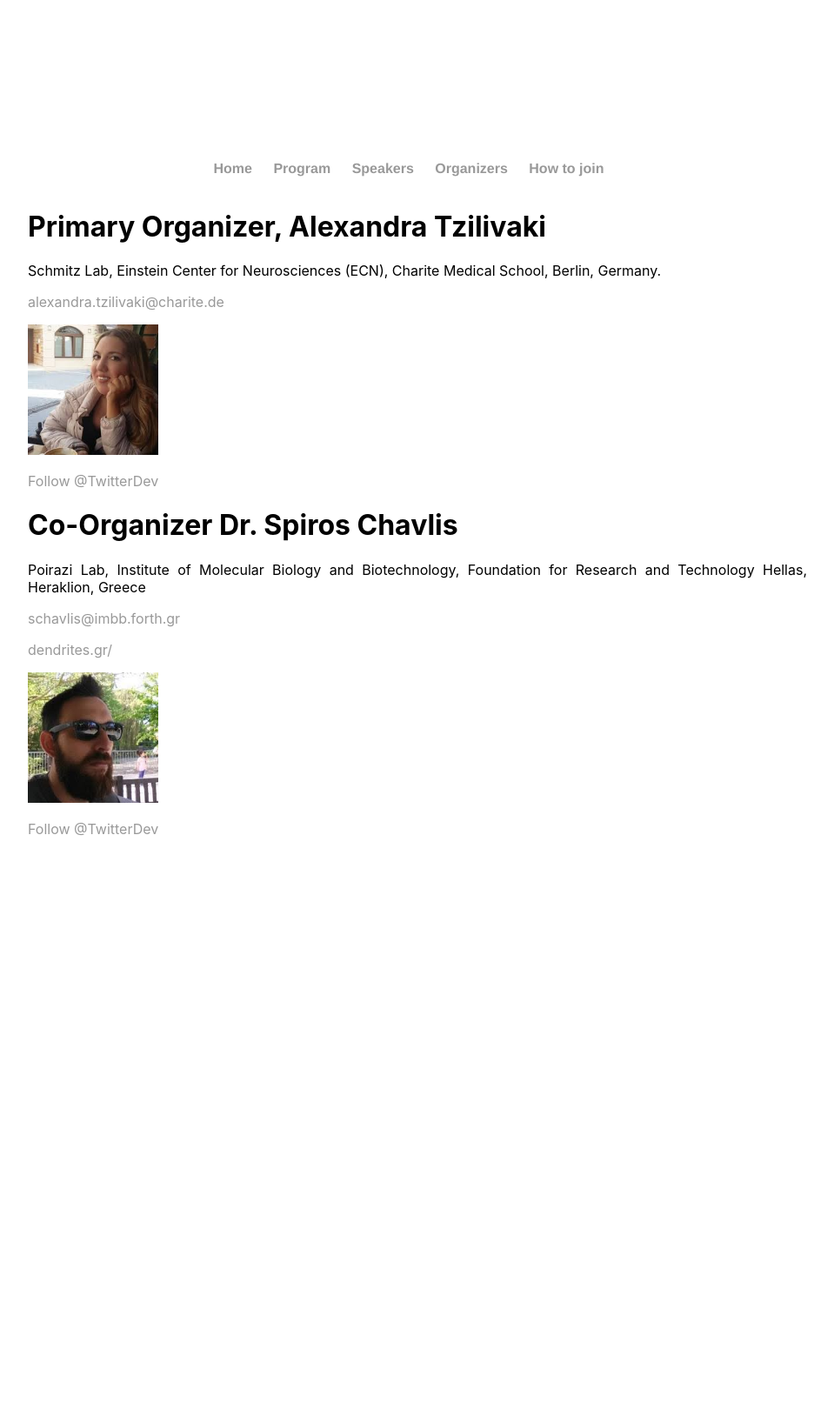
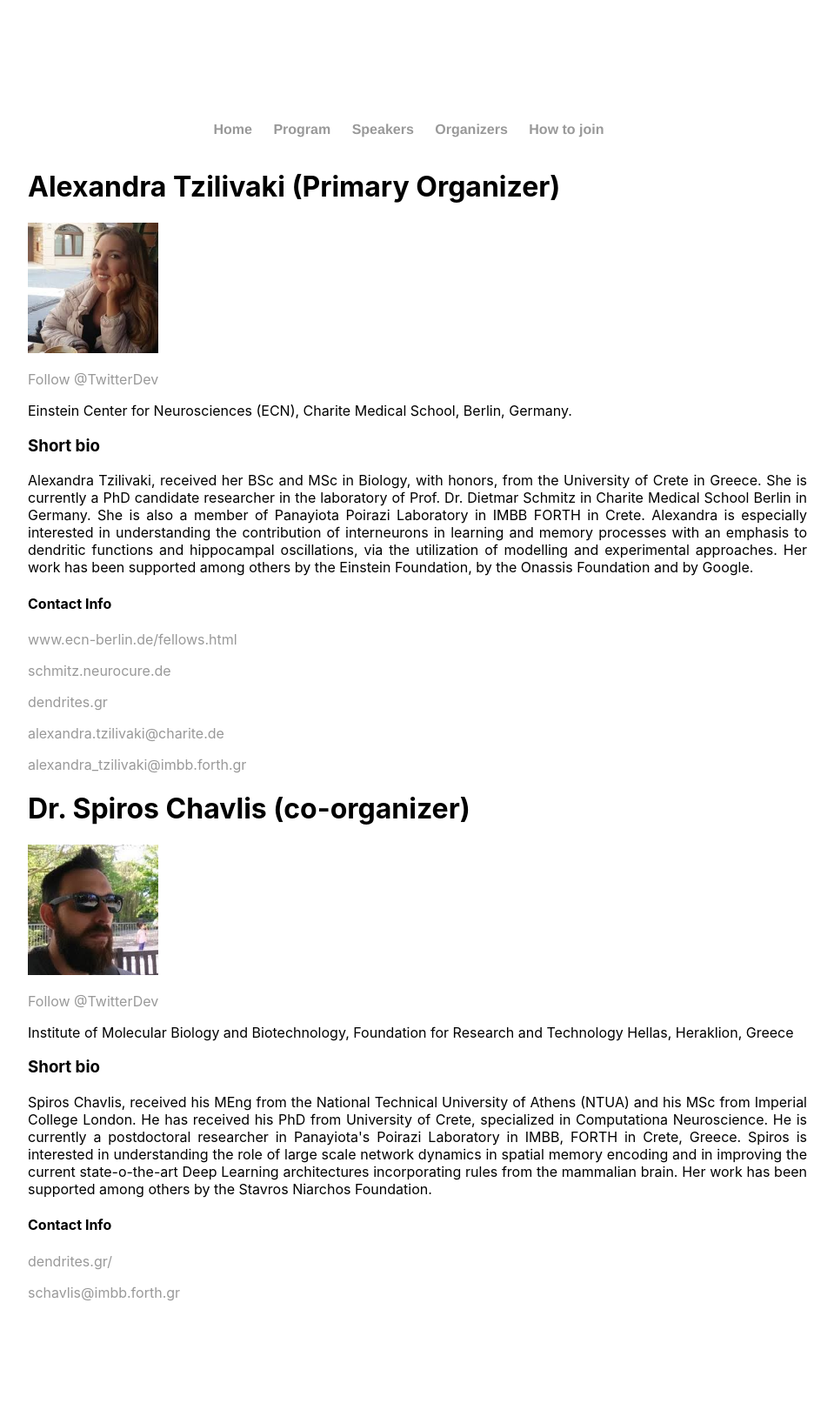
Before and after one commit to spirosChv/ocns2021interneurons, a Jekyll site: the page built from aboutus/index.html, in a window 1280 px wide. Shown: the whole page at 87% size, without its empty margins (160-1119 px from the left). Built offline with Jekyll 4.4.1, drawn with Linux system fonts in a browser that asks for light colours; comment, search, counter and statistics services are not loaded; before the commit the page ends 1148 px from its top, so only the background shows below that.

Commit message:
Update index.html

```diff
--- a/aboutus/index.html
+++ b/aboutus/index.html
@@ -5,26 +5,49 @@ title: Organizers
 
 <div class="blurb">
 
-  <h1 style="fonts-size: 16px"> Primary Organizer, Alexandra Tzilivaki</h1>
-	<p> Schmitz Lab, Einstein Center for Neurosciences (ECN), Charite Medical School, Berlin, Germany.</p>
-	<p> <a href="mailto:alexandra.tzilivaki@charite.de">alexandra.tzilivaki@charite.de</a></p>
+  <h1 style="fonts-size: 16px">Alexandra Tzilivaki (Primary Organizer)</h1>
 	<img src="../figures/tzilivaki.jpeg" alt="tzilivaki" width="150" height="150">
-
 	<p><a href="https://twitter.com/ATzilivaki" class="twitter-follow-button"
 	      data-show-count="false">Follow @TwitterDev</a><script async
 	src="https://platform.twitter.com/widgets.js" charset="utf-8"></script></p>
 
-	<h1 style="fonts-size: 16px"> Co-Organizer Dr. Spiros Chavlis </h1>
-	<p> Poirazi Lab, Institute of Molecular Biology and Biotechnology, Foundation for Research and Technology Hellas,
-    Heraklion, Greece</p>
-	<p> <a href="mailto:schavlis@imbb.forth.gr">schavlis@imbb.forth.gr</a></p>
-  <p> <a href="http://www.dendrites.gr/">dendrites.gr/</a></p>
+	<p> Einstein Center for Neurosciences (ECN), Charite Medical School, Berlin, Germany.</p>
+
+	<h3> Short bio</h3>
+	<p> Alexandra Tzilivaki, received her BSc and MSc in Biology, with honors, from the University of Crete in Greece. She is currently a PhD candidate researcher in the laboratory of Prof. Dr. Dietmar Schmitz in Charite  Medical School Berlin in Germany. She is also a member of Panayiota Poirazi Laboratory in IMBB FORTH in Crete.
+		Alexandra is especially interested in understanding the contribution of interneurons in learning and memory processes with an emphasis to dendritic functions and hippocampal oscillations, via the utilization of  modelling and experimental approaches.
+		Her work has been supported among others by the Einstein Foundation, by the Onassis Foundation and by Google.
+
+	<br> <h4>Contact Info</h4>
+	<p> <a href="https://www.ecn-berlin.de/fellows.html">www.ecn-berlin.de/fellows.html</a></p>
+	<p> <a href="https://schmitz.neurocure.de/">schmitz.neurocure.de</a></p>
+	<p> <a href="http://www.dendrites.gr/">dendrites.gr</a></p>
+	<p> <a href="mailto:alexandra.tzilivaki@charite.de">alexandra.tzilivaki@charite.de</a></p>
+	<p> <a href="mailto:alexandra_tzilivaki@imbb.forth.gr">alexandra_tzilivaki@imbb.forth.gr</a></p>
+
+
+	<h1 style="fonts-size: 16px"> Dr. Spiros Chavlis (co-organizer)</h1>
 	<img src="../figures/chavlis.jpeg" alt="chavlis" width="150" height="150">
 
 	<p> <a href="https://twitter.com/spiros1776" class="twitter-follow-button"
 	    data-show-count="false">Follow @TwitterDev</a><script async
-		src="https://platform.twitter.com/widgets.js" charset="utf-8"></script>
-	</p>
+		src="https://platform.twitter.com/widgets.js" charset="utf-8"></script></p>
+
+	<p> Institute of Molecular Biology and Biotechnology, Foundation for Research and Technology Hellas,
+    Heraklion, Greece</p>
+
+	<h3> Short bio</h3>
+	<p> Spiros Chavlis, received his MEng from the National Technical University of Athens (NTUA) and his MSc from Imperial College London.
+		He has received his PhD from University of Crete, specialized in Computationa Neuroscience. He is
+		currently a postdoctoral researcher in Panayiota's Poirazi Laboratory in IMBB, FORTH in Crete, Greece.
+		Spiros is interested in understanding the role of large scale network dynamics in spatial memory encoding and
+		in improving the current state-o-the-art Deep Learning architectures incorporating rules from the mammalian brain.
+		Her work has been supported among others by the Stavros Niarchos Foundation.
+
+	<br> <h4>Contact Info</h4>
+  	<p> <a href="http://www.dendrites.gr/">dendrites.gr/</a></p>
+	<p> <a href="mailto:schavlis@imbb.forth.gr">schavlis@imbb.forth.gr</a></p>
+
 
 
 </div>
```
